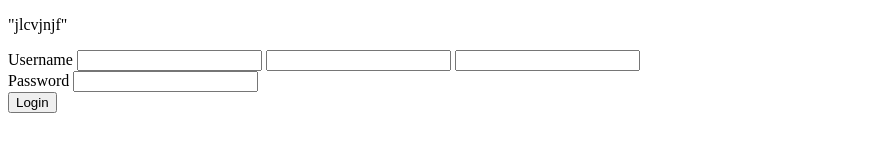
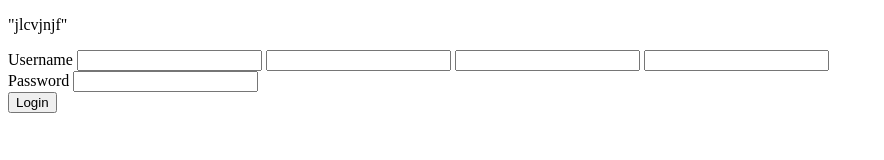
Before and after one commit to Karthickraj1103/madlap, a plain HTML site: page index.html in a window 1280 px wide. Shown: the whole page, without its empty margins (0-884 px from the left). Drawn offline with Linux system fonts and the light colour scheme.

Commit message:
fourth commit

```diff
--- a/index.html
+++ b/index.html
@@ -19,6 +19,7 @@
                 <input type="email" id="mail" class="mail">
                 <input type ="git">
                 <input type = "aji">
+                <input type = "surya">
             </div>
             <div>
                 <label for="">Password</label>
```
